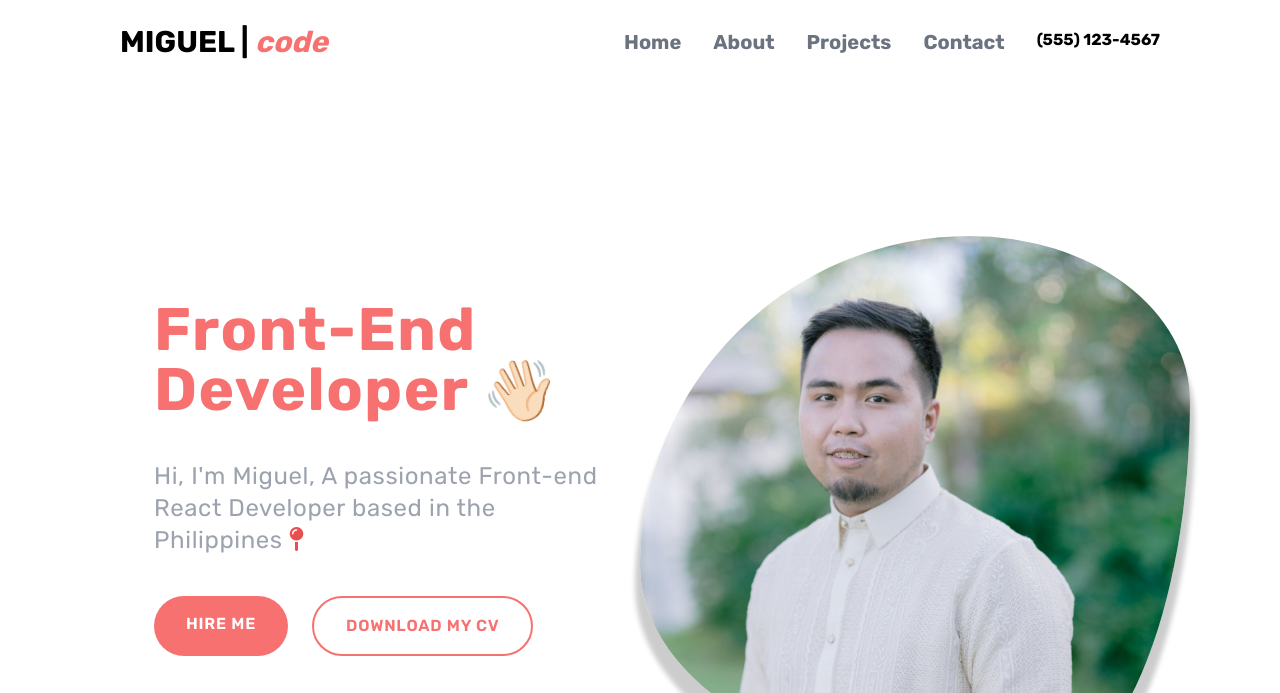
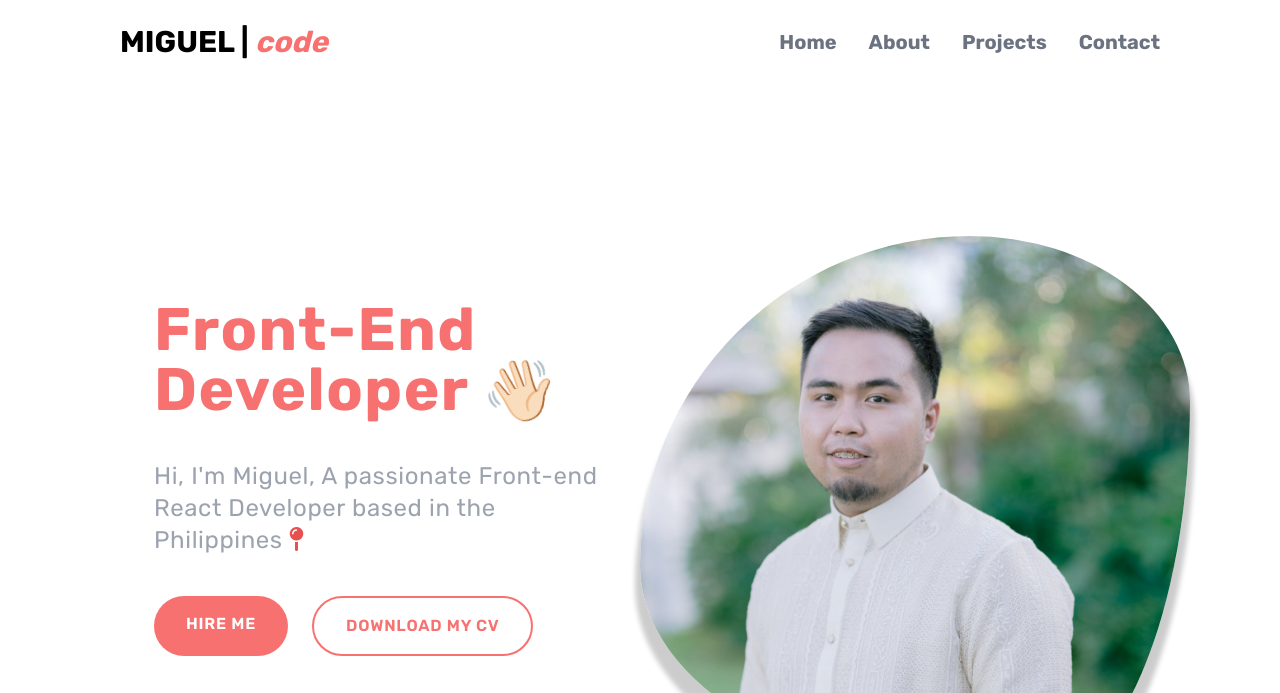
Before and after one commit to 19miguel19lim/Miguel-portfolio, a website: page index.html in a window 1280 px wide. Shown: the top 693 px of the page. Drawn offline with Linux system fonts and the light colour scheme.

Commit message:
Update index.html

```diff
--- a/index.html
+++ b/index.html
@@ -42,7 +42,6 @@
           <a href="#contact" class="text-gray-500 hover:text-red-400 text-xl"
             >Contact</a
           >
-          <div class="__tc_dni_phone">(555) 123-4567</div>
         </div>
 
         <!-- hamburger menu -->
```
